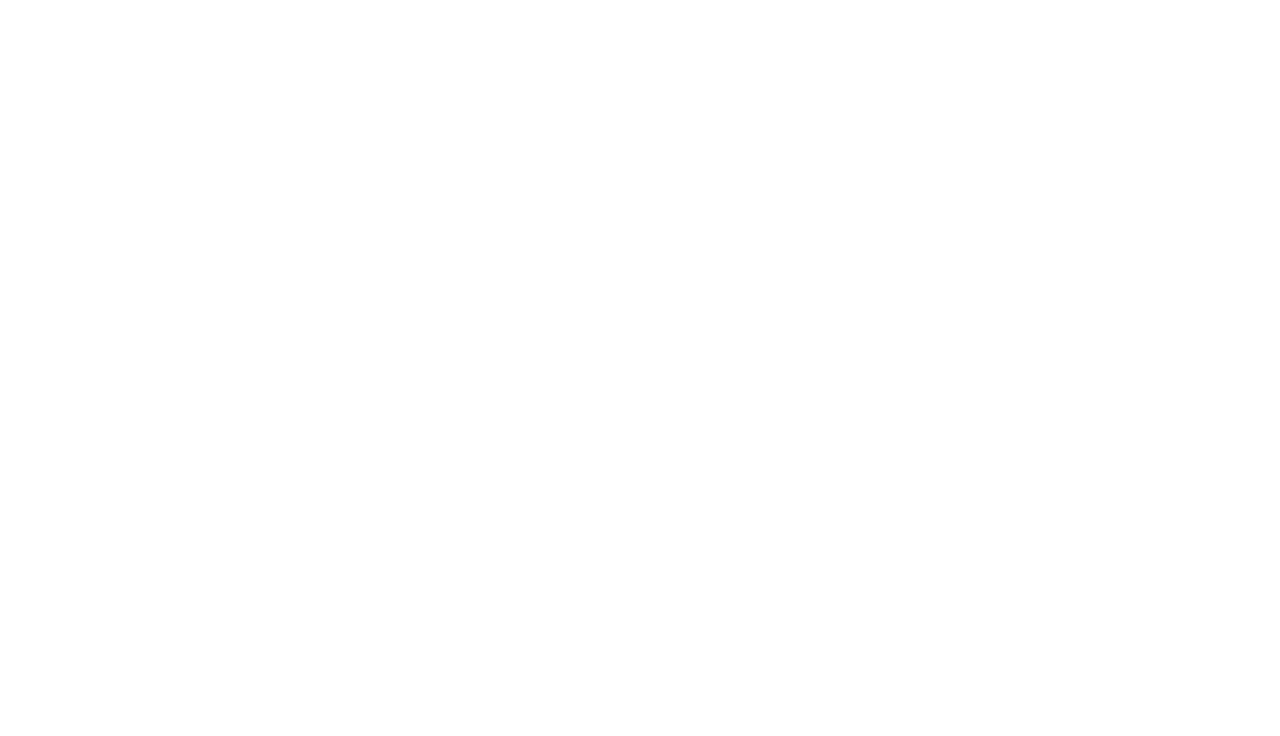
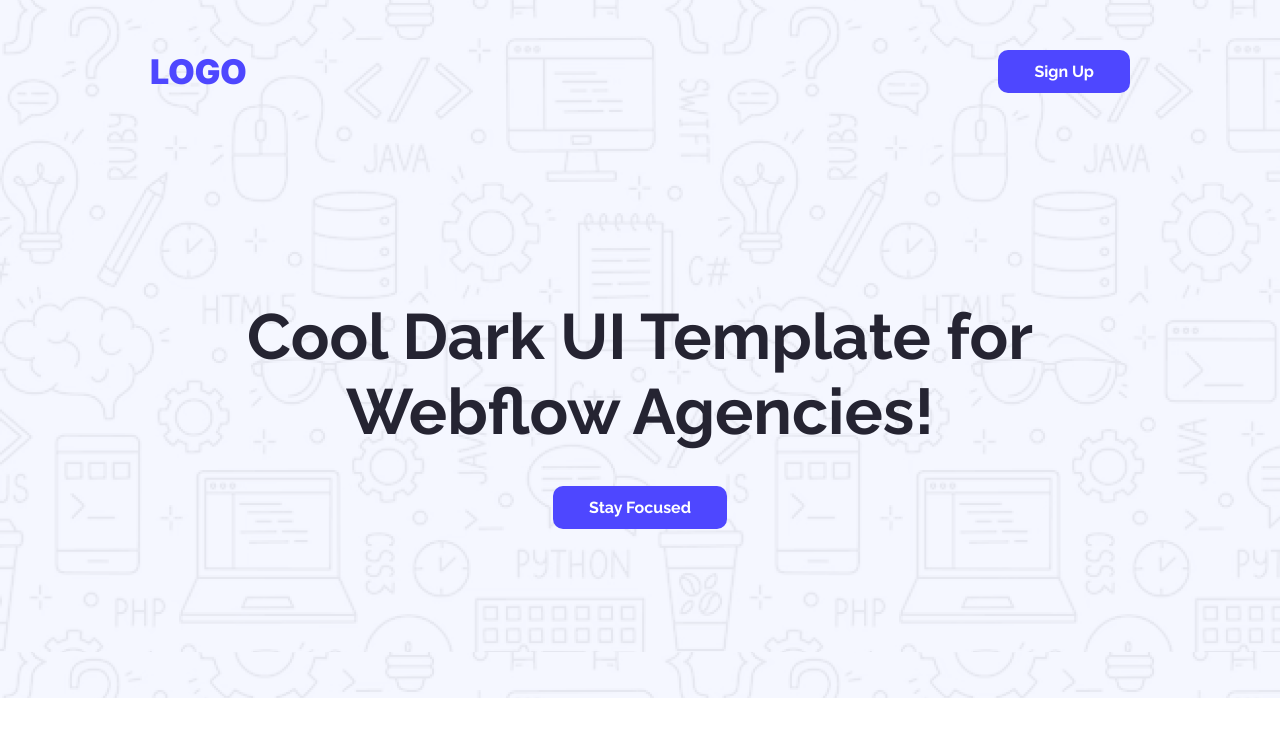
Before and after one commit to tanjimul755/PH-Assignment-1, a plain HTML site: page index.html in a window 1280 px wide. Drawn offline with Linux system fonts and the light colour scheme.

Commit message:
Completed the header section

```diff
--- /dev/null
+++ b/css/style.css
@@ -0,0 +1,62 @@
+* {
+    margin: 0;
+    padding: 0;
+    box-sizing: border-box;
+    /* border: 1px solid gray; */
+}
+
+body {
+    font-family: "Raleway", "Inter", sans-serif;
+    font-optical-sizing: auto;
+    /* font-weight: <weight>; */
+    font-style: normal;
+}
+body, a {
+    text-decoration: none;
+}
+
+.header {
+    background-color: #f2d7ff;
+    height: 698px;
+    width: 100%;
+    background-image: url('/Assets/Hero-bg.png');
+    text-align: center;
+}
+
+.nav {
+    display: flex;
+    justify-content: space-between;
+    align-items: center;
+    padding: 50px 0 50px 0;
+    margin: 0 150px 0 150px;
+}
+
+.nav-logo {
+    font-family: "Inter";
+    font-size: 34px;
+    font-weight: 900;
+    color: #4E47FF;
+}
+
+.signup-btn {
+    background-color: #4E47FF;
+    color: white;
+    padding: 12px 36px 12px 36px;
+    border-radius: 10px;
+    border: none;
+    font-family: "Raleway";
+    font-size: 16px;
+    font-weight: 700;
+    cursor: pointer;
+}
+
+.header div {
+    width: 795px;
+    margin: 0 auto;
+}
+.main-heading {
+    font-size: 64px;
+    font-weight: 700;
+    color: #252432;
+    margin: 156px 0 37px 0;
+}
--- a/index.html
+++ b/index.html
@@ -1,11 +1,41 @@
 <!DOCTYPE html>
 <html lang="en">
+
 <head>
     <meta charset="UTF-8">
     <meta name="viewport" content="width=device-width, initial-scale=1.0">
+    <link rel="preconnect" href="https://fonts.googleapis.com">
+    <link rel="preconnect" href="https://fonts.gstatic.com" crossorigin>
+    <link href="https://fonts.googleapis.com/css2?family=Raleway:ital,wght@0,100..900;1,100..900&display=swap"
+        rel="stylesheet">
+    <link rel="preconnect" href="https://fonts.googleapis.com">
+    <link rel="preconnect" href="https://fonts.gstatic.com" crossorigin>
+    <link
+        href="https://fonts.googleapis.com/css2?family=Inter:ital,opsz,wght@0,14..32,100..900;1,14..32,100..900&display=swap"
+        rel="stylesheet">
     <title>Assignment</title>
+    <link rel="stylesheet" href="/css/style.css">
 </head>
+
 <body>
+    <header class="header">
 
+        <nav class="nav">
+            <a href="#signup" class="logo">
+                <h3 class="nav-logo">LOGO</h3>
+            </a>
+            <button class="signup-btn">Sign Up</button>
+        </nav>
+
+        <div>
+
+            <h1 class="main-heading">Cool Dark UI Template for Webflow Agencies!</h1>
+
+            <button class="signup-btn">Stay Focused</button>
+
+        </div>
+
+    </header>
 </body>
+
 </html>
```
